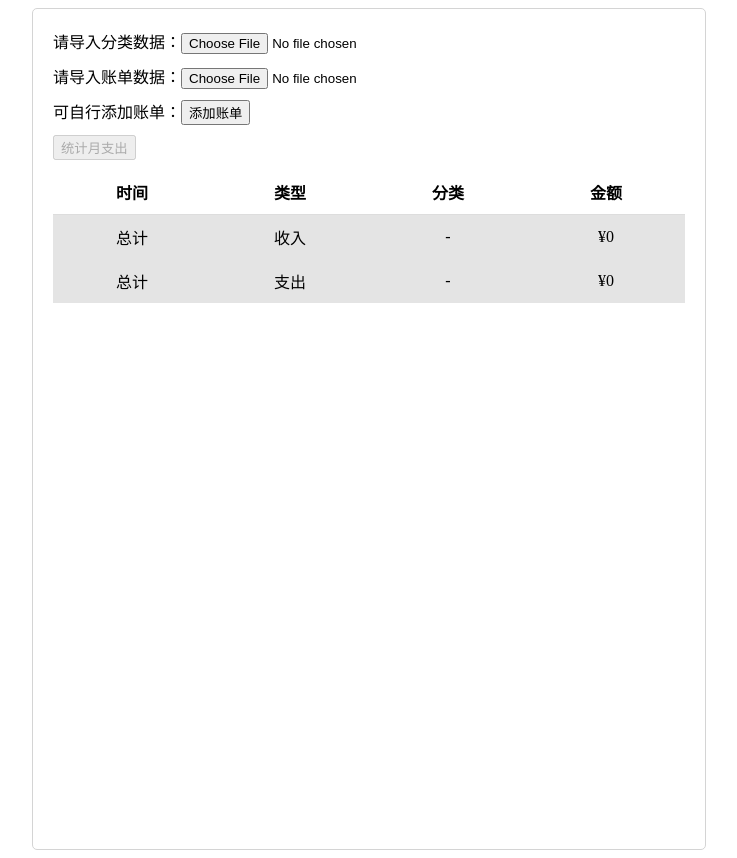
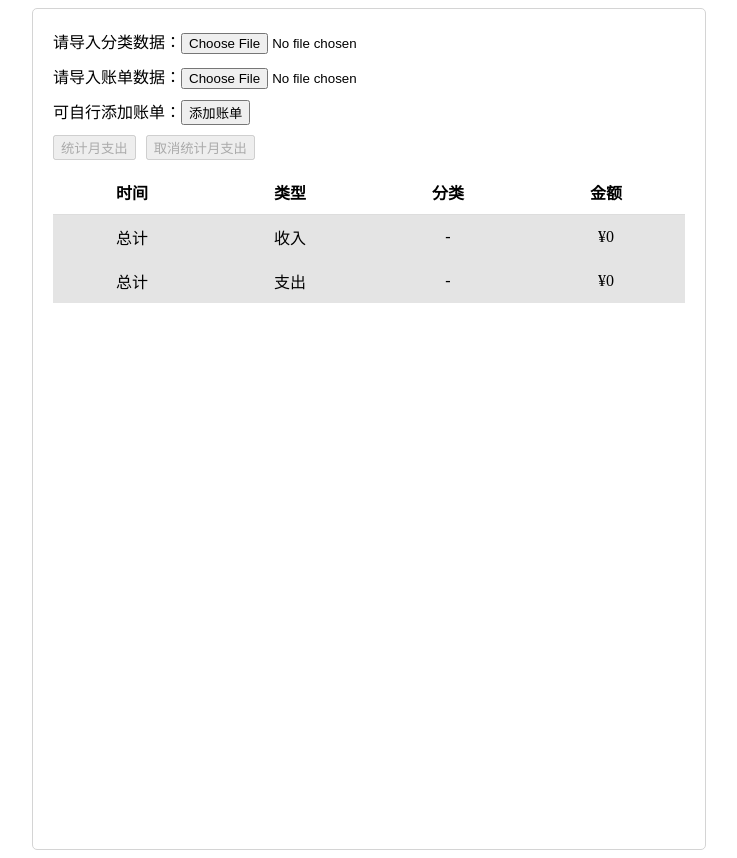
Before and after one commit to CheeseHope/simple-cashbook, a React (Create React App) app: page / in a window 1280 px wide. Shown: the whole page, without its empty margins (271-1008 px from the left). Built offline with nearby package versions, Linux system fonts and the light colour scheme.

Commit message:
取消月统计支出

```diff
--- a/src/App.tsx
+++ b/src/App.tsx
@@ -53,7 +53,8 @@ function App(props: any) {
       </div>
       <AddBill show={showAddBill} close={() => setShowAddBill(false)} />
       <MonthFilter />
-      <button onClick={() => setSummaryType('payment')} disabled={props.month === '' || props.category !== ''}>统计月支出</button>
+      <button onClick={() => setSummaryType('payment')} disabled={props.month === '' || props.category !== ''} style={{marginRight:'10px'}}>统计月支出</button>
+      <button onClick={() => setSummaryType('total')} disabled={summaryType === 'total'}>取消统计月支出</button>
       <Category />
       <Table columns={[
         {
```
